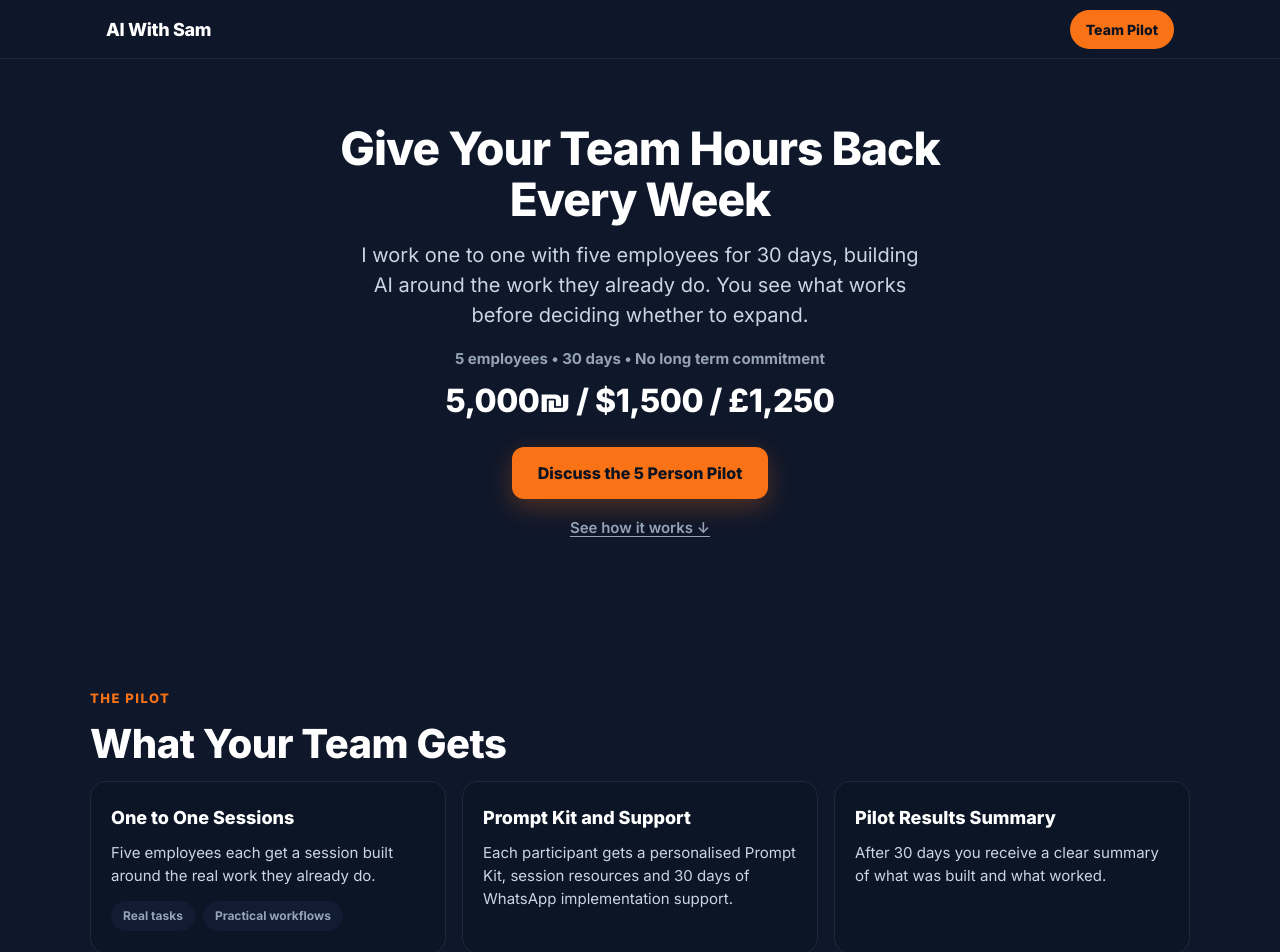
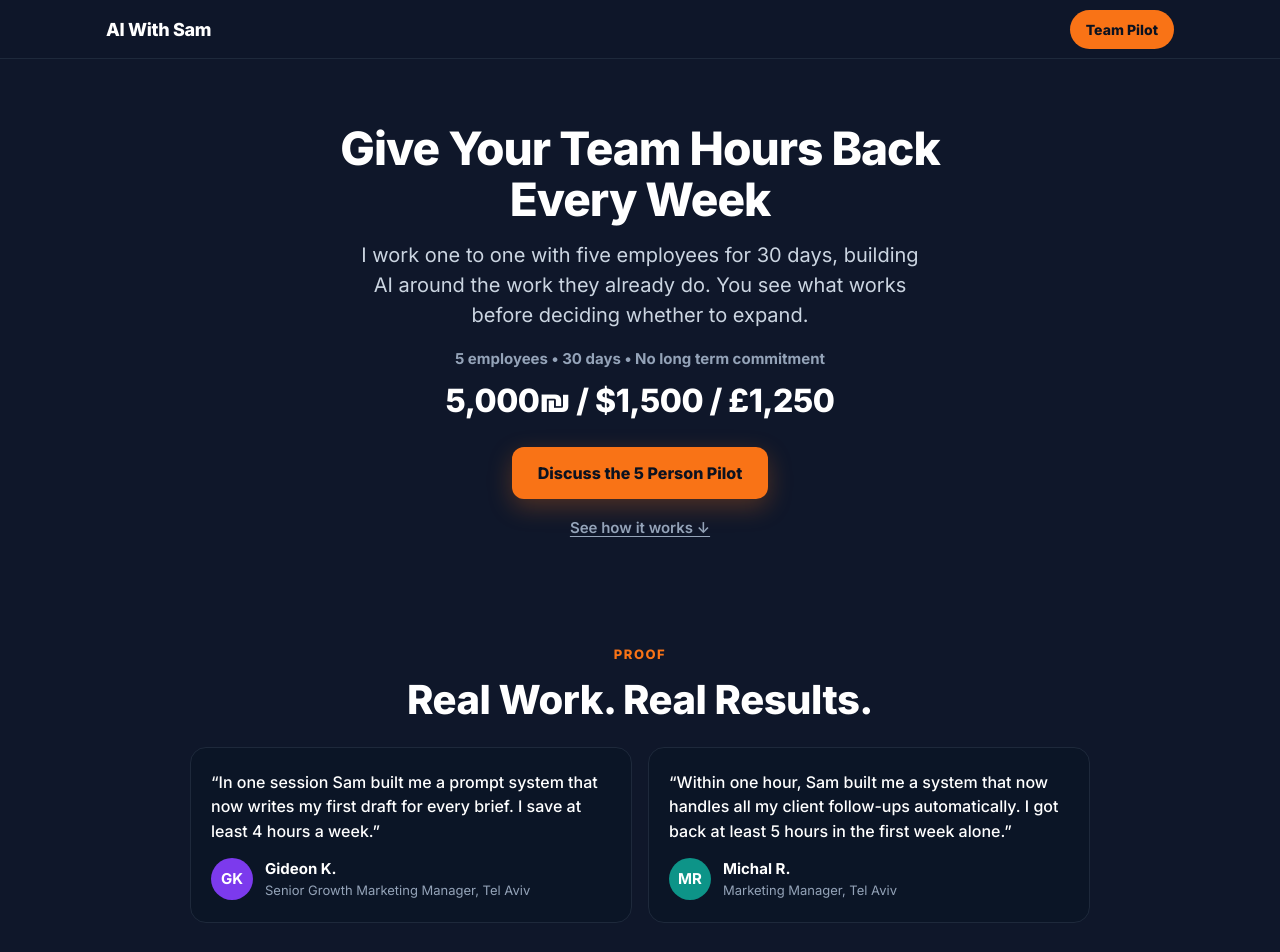
Before and after one commit to samkershner1234-aisk/ai-with-sam, a React (Vite) app: page /teams in a window 1280 px wide. Shown: the top 952 px of the page. Built offline with nearby package versions, Linux system fonts and the light colour scheme.

Commit message:
Add proof and trust sections to Teams page

```diff
--- a/src/pages/Teams.jsx
+++ b/src/pages/Teams.jsx
@@ -7,6 +7,7 @@ import {
   PARTICIPANT_OPTIONS,
   buildTeamBookingUrl,
 } from "../teams/teamsBooking";
+import { SAM_PHOTO, WHATSAPP_URL } from "../components/landing/constants";
 
 const PROD_ORIGIN = "https://www.aiforeveryrole.com";
 const TEAMS_PATH = "/teams";
@@ -674,6 +675,86 @@ const STYLES = [
   "}",
 ].join("\n");
 
+/* ----- Proof: real client results (individual clients, not team pilot) ----- */
+const PROOF = [
+  {
+    initials: "GK",
+    color: "#7C3AED",
+    name: "Gideon K.",
+    role: "Senior Growth Marketing Manager, Tel Aviv",
+    quote: "In one session Sam built me a prompt system that now writes my first draft for every brief. I save at least 4 hours a week.",
+  },
+  {
+    initials: "MR",
+    color: "#0D9488",
+    name: "Michal R.",
+    role: "Marketing Manager, Tel Aviv",
+    quote: "Within one hour, Sam built me a system that now handles all my client follow-ups automatically. I got back at least 5 hours in the first week alone.",
+  },
+];
+
+function Testimonials() {
+  return (
+    <Section id="proof" bg={T.navy} style={{ paddingTop: "clamp(24px,4vw,44px)" }}>
+      <div style={{ textAlign: "center", marginBottom: "24px" }}>
+        <Eyebrow>Proof</Eyebrow>
+        <H2 style={{ margin: "0 auto" }}>Real Work. Real Results.</H2>
+      </div>
+      <div className="rail" role="group" aria-label="Client results" style={{ ["--cols"]: 2, maxWidth: 900, margin: "0 auto" }}>
+        {PROOF.map((p, i) => (
+          <div key={i} className="rail-card" style={{ display: "flex", flexDirection: "column", gap: "14px" }}>
+            <p style={{ color: T.white, fontSize: "16px", lineHeight: 1.55, margin: 0, fontWeight: 500 }}>{"\u201C" + p.quote + "\u201D"}</p>
+            <div style={{ display: "flex", alignItems: "center", gap: "12px", marginTop: "auto" }}>
+              <div style={{ width: 42, height: 42, borderRadius: "50%", background: p.color, display: "flex", alignItems: "center", justifyContent: "center", color: "#fff", fontWeight: 700, fontSize: 15, flexShrink: 0 }}>{p.initials}</div>
+              <div>
+                <div style={{ color: T.white, fontWeight: 700, fontSize: "15px" }}>{p.name}</div>
+                <div style={{ color: T.greyDim, fontSize: "13px" }}>{p.role}</div>
+              </div>
+            </div>
+          </div>
+        ))}
+      </div>
+    </Section>
+  );
+}
+
+/* ----- Who You're Working With (Teams variant, no individual CTA) ----- */
+function WhoYouAreWorkingWith() {
+  return (
+    <Section id="about" bg={T.navy}>
+      <div style={{ textAlign: "center", marginBottom: "8px" }}>
+        <Eyebrow>Who You're Working With</Eyebrow>
+      </div>
+      <div style={{ maxWidth: 640, margin: "0 auto", background: T.panel, borderRadius: 20, padding: "clamp(24px,4vw,36px) clamp(20px,4vw,32px)", border: "1.5px solid " + T.border, display: "flex", flexDirection: "column", alignItems: "center" }}>
+        <img src={SAM_PHOTO} alt="Sam Kershner" style={{ width: 120, height: 120, borderRadius: "50%", objectFit: "cover", border: "4px solid " + T.orange, display: "block", marginBottom: "14px" }} />
+        <div style={{ fontWeight: 800, fontSize: "22px", color: T.white, marginBottom: "3px", textAlign: "center" }}>Sam Kershner</div>
+        <div style={{ color: T.greyDim, fontSize: "14px", marginBottom: "14px", textAlign: "center" }}>AI Systems Builder, Tel Aviv</div>
+        <div style={{ display: "flex", flexWrap: "wrap", gap: "10px", justifyContent: "center", marginBottom: "22px" }}>
+          <a href="https://www.linkedin.com/in/sam-kershner/" target="_blank" rel="noopener noreferrer" style={{ display: "inline-flex", alignItems: "center", gap: 6, background: "rgba(255,255,255,0.08)", color: "#CBD5E1", borderRadius: 8, padding: "8px 16px", fontSize: 13, fontWeight: 600, textDecoration: "none", border: "1px solid rgba(255,255,255,0.1)" }}>💼 LinkedIn</a>
+          <a href={WHATSAPP_URL} target="_blank" rel="noopener noreferrer" style={{ display: "inline-flex", alignItems: "center", gap: 6, background: "#22C55E", color: "#fff", borderRadius: 8, padding: "8px 16px", fontSize: 13, fontWeight: 600, textDecoration: "none" }}>💬 WhatsApp</a>
+        </div>
+        <div style={{ width: "100%", height: 1, background: T.border, marginBottom: "20px" }} />
+        <h3 style={{ fontSize: "clamp(18px,3vw,22px)", fontWeight: 800, color: T.white, margin: "0 0 12px", lineHeight: 1.3, textAlign: "center" }}>I Build Job Specific AI Systems Around Your Real Work.</h3>
+        <p style={{ color: T.grey, fontSize: "15px", lineHeight: 1.7, margin: 0, textAlign: "center", maxWidth: 520 }}>I have spent 4+ years as an AI native marketer across fintech, media and gaming industries. I don't just talk about AI tools, I build with them. Every client leaves with a practical workflow built around one real task from their job.</p>
+      </div>
+    </Section>
+  );
+}
+
+/* ----- Free 60 Second AI Audit (secondary fallback, after final paid CTA) ----- */
+function FreeAuditTeams() {
+  return (
+    <Section id="free-audit" bg={T.navy}>
+      <div style={{ maxWidth: 640, margin: "0 auto", background: "linear-gradient(135deg, rgba(249,115,22,0.12), rgba(249,115,22,0.04))", border: "1.5px solid rgba(249,115,22,0.35)", borderRadius: 18, padding: "clamp(28px,4vw,40px) clamp(20px,4vw,36px)", textAlign: "center", boxShadow: "0 0 40px rgba(249,115,22,0.08)" }}>
+        <div style={{ color: T.orange, fontWeight: 800, fontSize: "13px", letterSpacing: "1.5px", textTransform: "uppercase", marginBottom: "12px" }}>Free 60 Second AI Audit</div>
+        <h3 style={{ color: T.white, fontWeight: 800, fontSize: "clamp(22px,3.5vw,30px)", lineHeight: 1.25, margin: "0 auto 14px", maxWidth: 480 }}>Not Ready to Discuss the Pilot?</h3>
+        <p style={{ color: T.grey, fontSize: "16px", lineHeight: 1.6, margin: "0 auto 24px", maxWidth: 500 }}>Answer 4 quick questions. See where AI could save you the most time and get 3 prompts for a real task. No call. No credit card. 60 seconds.</p>
+        <Link to="/ai-time-waste-audit" style={{ display: "inline-block", whiteSpace: "nowrap", background: "none", color: T.orange, fontWeight: 700, fontSize: "16px", padding: "13px 28px", borderRadius: 12, textDecoration: "none", border: "2px solid " + T.orange }}>Get My Free AI Audit</Link>
+      </div>
+    </Section>
+  );
+}
+
 /* ----- Page ----- */
 export default function Teams() {
   useEffect(() => {
@@ -697,6 +778,7 @@ export default function Teams() {
       <style>{STYLES}</style>
       <SiteHeader />
       <Hero />
+      <Testimonials />
       <WhatYouGet />
       <BuiltAroundRealWork />
       <HowItWorks />
@@ -704,8 +786,10 @@ export default function Teams() {
       <PilotResults />
       <FitSection />
       <QualificationForm />
+      <WhoYouAreWorkingWith />
       <FAQ />
       <FinalCTA />
+      <FreeAuditTeams />
       <StickyCTA />
     </div>
   );
```
